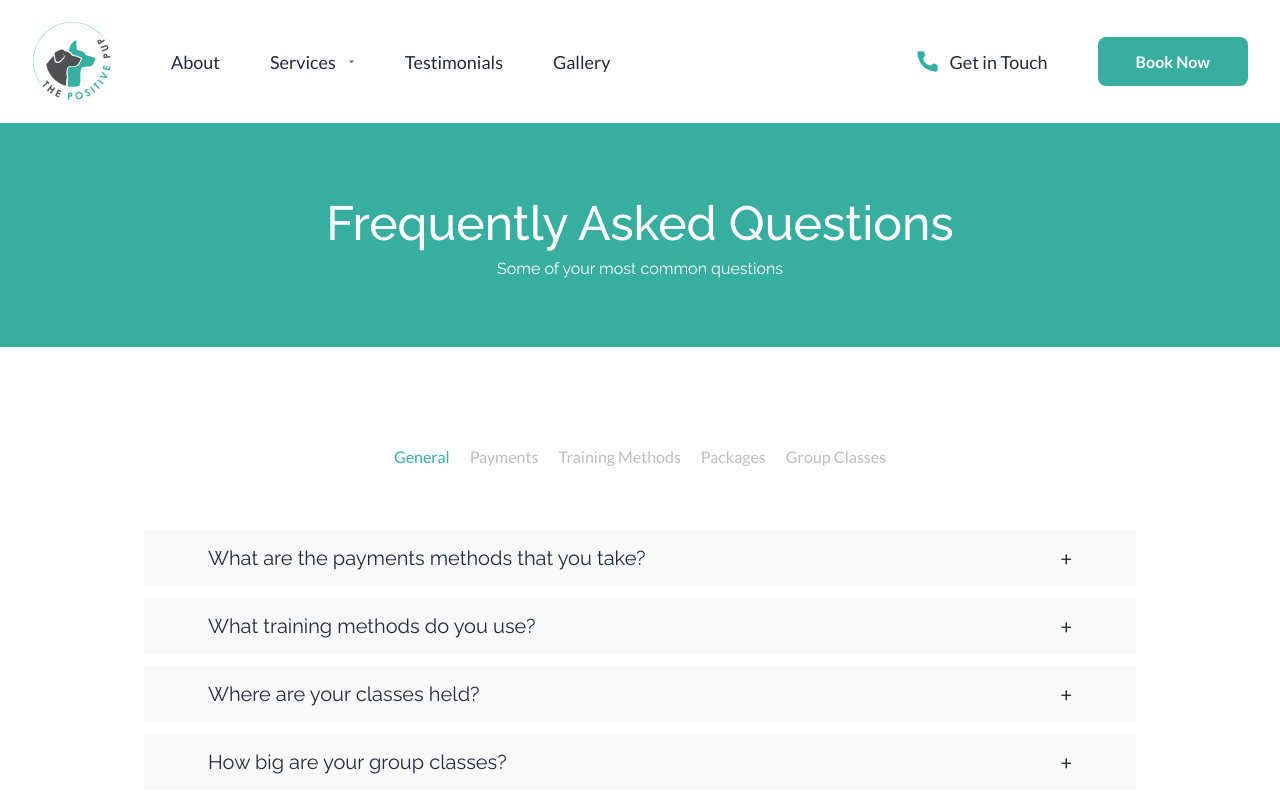
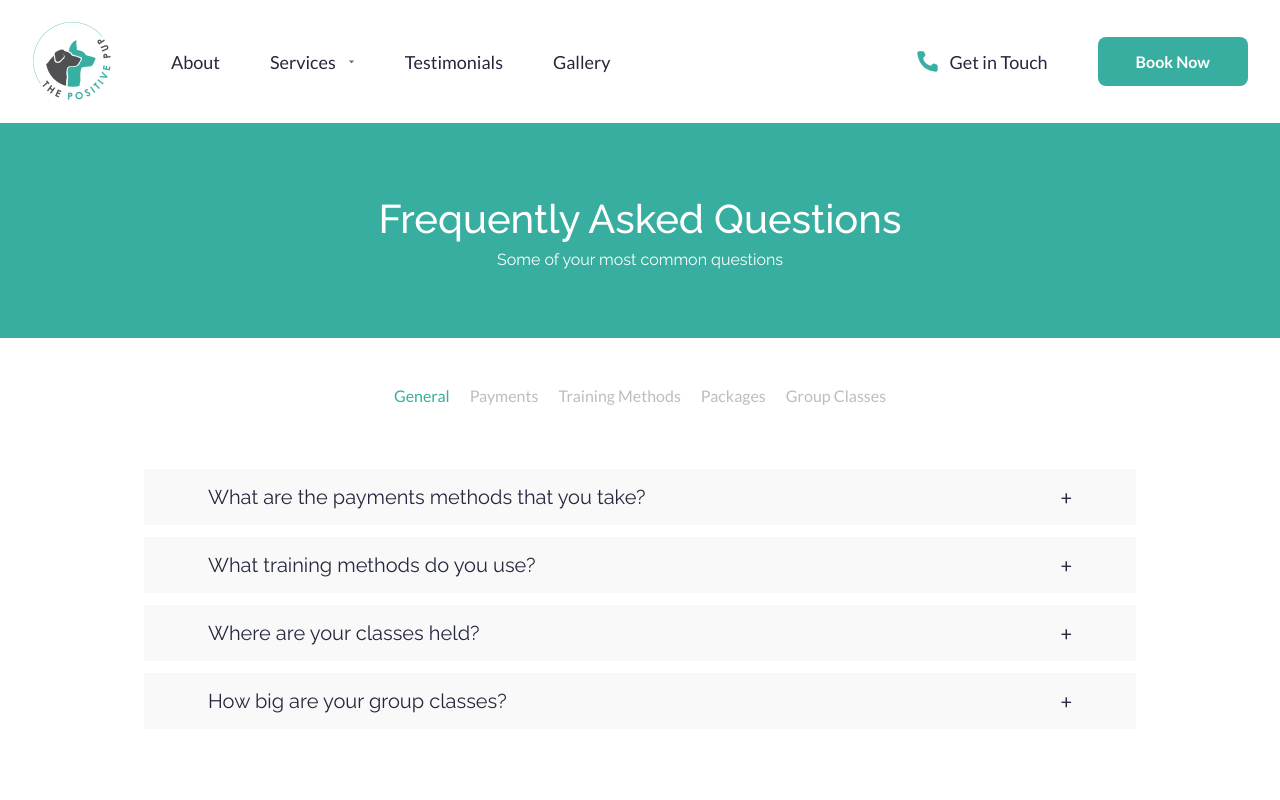
Before and after one commit to j-jinjia/positive-pup, a React (Create React App) app: page /positive-pup/faqs in a window 1280 px wide. Built offline with nearby package versions, Linux system fonts and the light colour scheme.

Commit message:
added stylings to header--alternative component

```diff
--- a/src/components/Header/Header.scss
+++ b/src/components/Header/Header.scss
@@ -31,16 +31,33 @@
     flex-direction: column;
     justify-content: center;
     padding-top: 1.5rem;
+    margin-bottom: 3rem;
 
     .header__heading {
       color: $colour-secondary;
-      font-size: $font-size-larger;
+      font-size: $font-size-large;
       text-transform: none;
       font-weight: 500;
+      margin-top: 3rem;
     }
     .header__subheading {
       color: $colour-secondary;
       font-size: $font-size-default;
+      margin-bottom: 4.3rem;
+    }
+  }
+}
+
+@media screen and (min-width: $tablet-breakpoint) {
+  .header--alternative {
+    margin-bottom: 4.3rem;
+    padding-top: 1.5rem;
+
+    .header__heading {
+      font-size: $font-size-larger;
+    }
+    .header__subheading {
+      margin-bottom: 4.3rem;
     }
   }
 }
--- a/src/pages/Faqs/Faqs.scss
+++ b/src/pages/Faqs/Faqs.scss
@@ -7,25 +7,3 @@
   width: 100%;
   margin: 4rem 0;
 }
-.header {
-  &__heading {
-    font-size: $font-size-large;
-    margin-top: 3rem;
-  }
-
-  &__subheading {
-    margin-bottom: 4.3rem;
-  }
-}
-
-@media screen and (min-width: $tablet-breakpoint) {
-  .header {
-    &__heading {
-      font-size: $font-size-larger;
-    }
-    &--alternative {
-      margin-bottom: 6.25rem;
-      padding-top: 0;
-    }
-  }
-}
```
